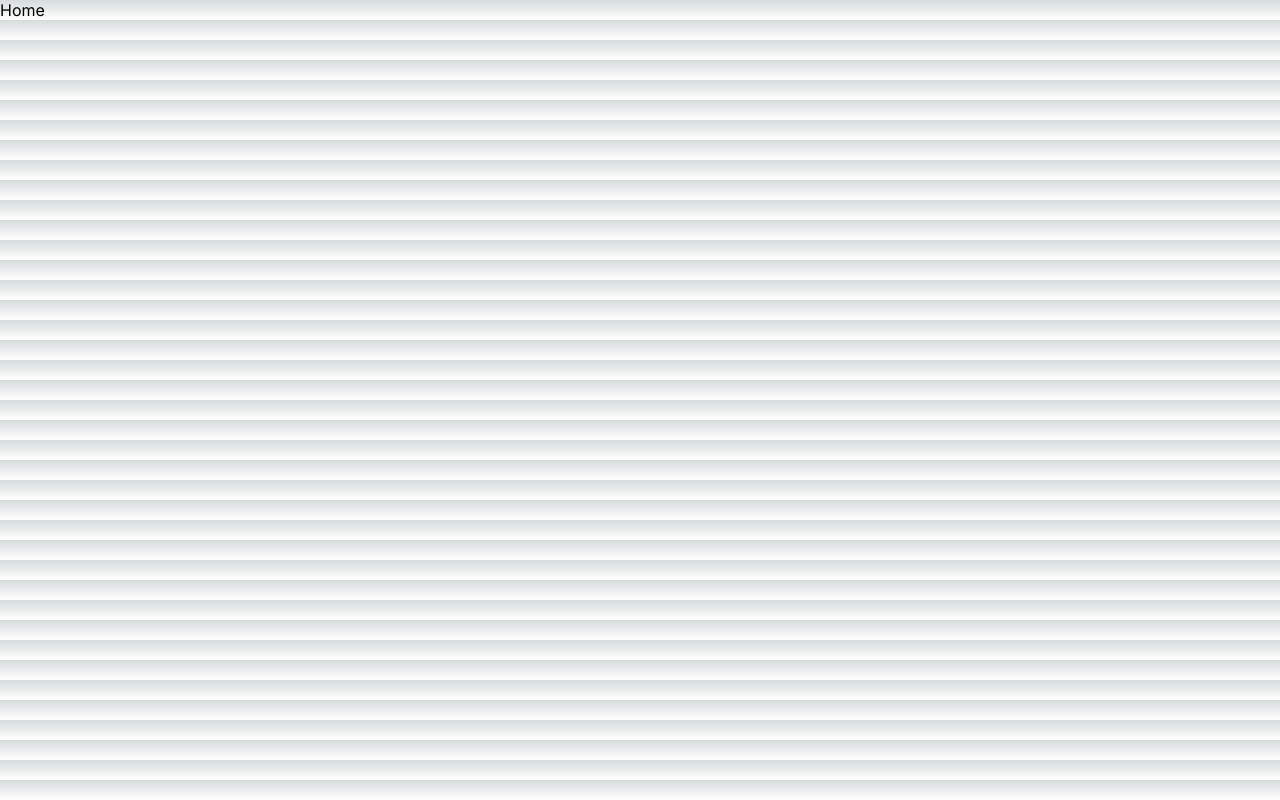
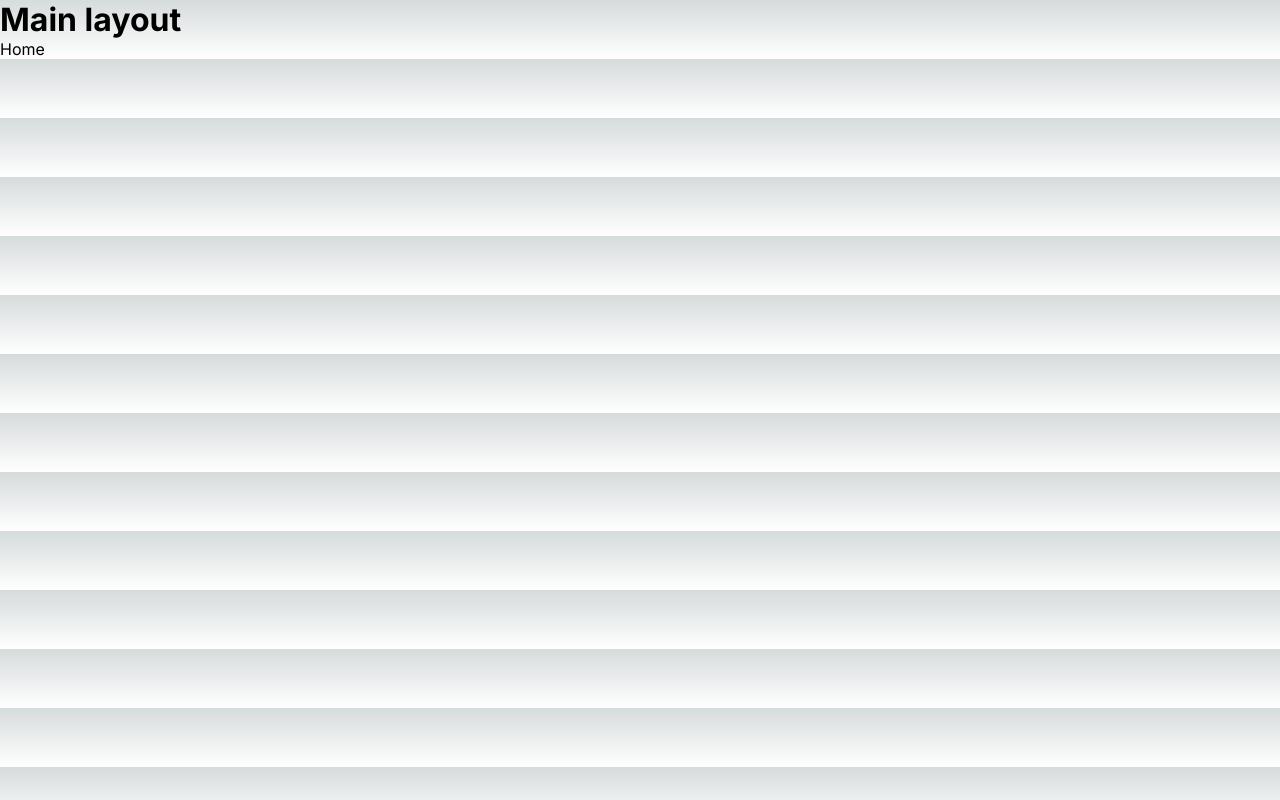
Before and after one commit to Chikuu98/poftfolio_app_next_js, a Next.js app: page / in a window 1280 px wide. Built offline with nearby package versions, Linux system fonts and the light colour scheme.

Commit message:
#3 create layouts

```diff
--- a/src/app/layout.js
+++ b/src/app/layout.js
@@ -11,7 +11,10 @@ export const metadata = {
 export default function RootLayout({ children }) {
   return (
     <html lang="en">
-      <body className={inter.className}>{children}</body>
+      <body className={inter.className}>
+      <h1>Main layout</h1>
+        {children}
+        </body>
     </html>
   )
 }
```
Also changed, not shown: src/app/blog/layout.js (added, +12 -0 lines), src/components/footer/Footer.jsx (added, +9 -0 lines), src/components/navbar/Navbar.jsx (added, +9 -0 lines).
